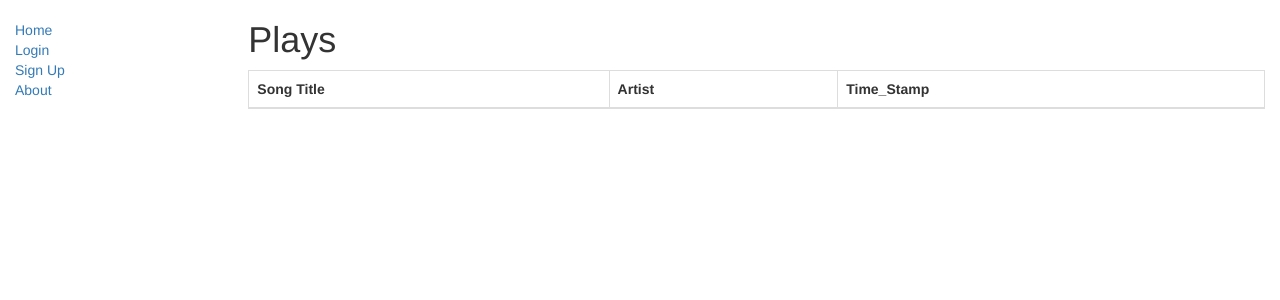
After one commit to zegarelli/spy-ify, a Django app: page /plays/ in a window 1280 px wide. The commit adds this page. Shown: the top 300 px of the page. Run offline with Django 3.2, Linux system fonts and the light colour scheme; data that the repository does not hold is empty; some libraries are stand-ins or nearby versions.

```diff
--- a/Site/mysite/spytify/tables.py
+++ b/Site/mysite/spytify/tables.py
@@ -14,6 +14,6 @@ class PlayTable(tables.Table):
     class Meta:
         model = Play
         template_name = 'django_tables2/bootstrap4.html'
-        fields = ('play_id', 'time_stamp', 'song', 'device')
+        fields = ('play_id', 'time_stamp', 'song', 'song.artist_id', 'song.album_id')
 
 """END class PlayTable"""
--- a/Site/mysite/spytify/templates/base_generic.html
+++ b/Site/mysite/spytify/templates/base_generic.html
@@ -19,6 +19,7 @@
           <li><a href="{% url 'index' %}">Home</a></li>
           {% if user.is_authenticated %}
           <li><a href="{% url 'top_all_time' %}">All Time</a></li>
+          <li><a href="{% url 'plays' %}">My Plays</a></li>
           <li><a href="{% url 'logout' %}">Logout</a></li>
           <li><a href="https://accounts.spotify.com/authorize/?client_id=d85350c3c35449d987db695a8e5a819b&response_type=code&redirect_uri=http://127.0.0.1:8000/authed&scope=user-modify-playback-state%20user-read-playback-state%20user-read-recently-played%20user-read-currently-playing%20user-top-read">
 	Update Credentials
--- a/Site/mysite/spytify/templates/index.html
+++ b/Site/mysite/spytify/templates/index.html
@@ -14,7 +14,7 @@
 
 
 	    <p>Welcome, <strong>{{ user.username.upper }}</strong>.</p>
-	    <p>See all of my <a href="user/{{user.id}}">Plays</a></p>
+	    <p>See all of my <a href="user/plays">Plays</a></p>
 
 		<h2>{{user.username}} Totals</h2>
 		  <ol>
--- /dev/null
+++ b/Site/mysite/spytify/templates/plays.html
@@ -0,0 +1,23 @@
+{% extends "base_generic.html" %}
+
+{% block content %}
+  <div style="margin-left:20px;margin-top:20px">
+  <h1>Plays</h1>
+	<table class="table table-bordered">
+		<thead>
+	      <tr>
+	        <th>Song Title</th>
+	        <th>Artist</th>
+	        <th>Time_Stamp</th>
+	      </tr>
+        </thead>
+        {% for play in plays %}
+		<tbody>
+			<tr>
+				<td>{{play.song}}</td>
+				<td>{{play.song.artist_id}}</td>
+				<td>{{play.time_stamp}}</td>
+			</tr>
+        {% endfor %}
+		</tbody>
+{% endblock %}
--- a/Site/mysite/spytify/urls.py
+++ b/Site/mysite/spytify/urls.py
@@ -8,5 +8,6 @@ urlpatterns = [
     path('authed/', views.authedView, name='authed'),
     path('top_all_time/', views.top, name='top_all_time'),
     path('accounts/', include('django.contrib.auth.urls')),
-    path('user/<int:userid>', views.UserDetailView, name='user-detail'),
+    path('user/plays', views.UserDetailView, name='user-detail'),
+    path('plays/', views.UserFreeQueryView, name='plays'),
 ]
--- a/Site/mysite/spytify/views.py
+++ b/Site/mysite/spytify/views.py
@@ -117,12 +117,26 @@ def signup(request):
 -   DESCRIPTION: View function for user details of site.
 -
 ------------------------------------------------------------"""
-def UserDetailView(request, userid):
-    table = PlayTable(Play.objects.filter(user__id__contains=userid))
+def UserDetailView(request):
+    plays = Play.objects.filter(user=request.user.pk)
+    table = PlayTable(plays, order_by='-play_id')
     RequestConfig(request).configure(table)
     return render(request, 'user_detail_table.html', {'user': table})
 
 """END def UserDetailView"""
+
+"""------------------------------------------------------------
+-   MODEL NAME: UserFreeQueryView
+-
+-   DESCRIPTION: View function for user details of site.
+-
+------------------------------------------------------------"""
+def UserFreeQueryView(request):
+    plays = reversed(list(Play.objects.filter(user=request.user.pk))[-100:])
+    return render(request, 'plays.html', {'plays': plays})
+
+"""END def UserDetailView"""
+
 
 """------------------------------------------------------------
 -   MODEL NAME: authedView
```
